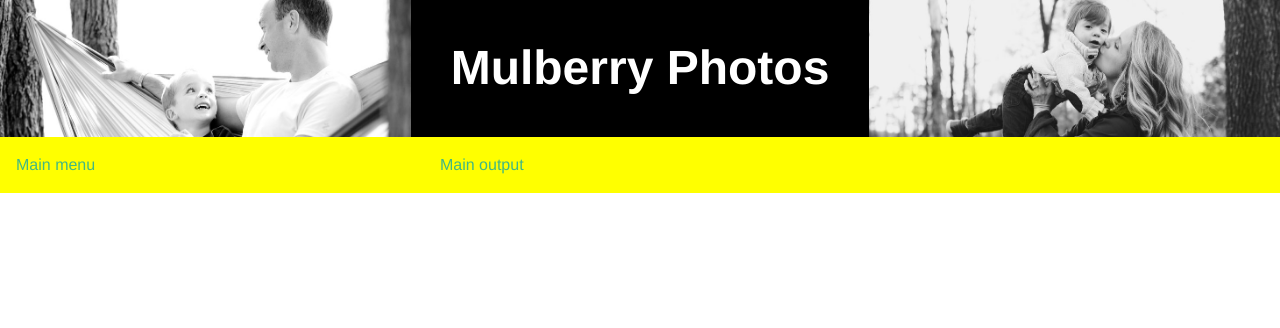
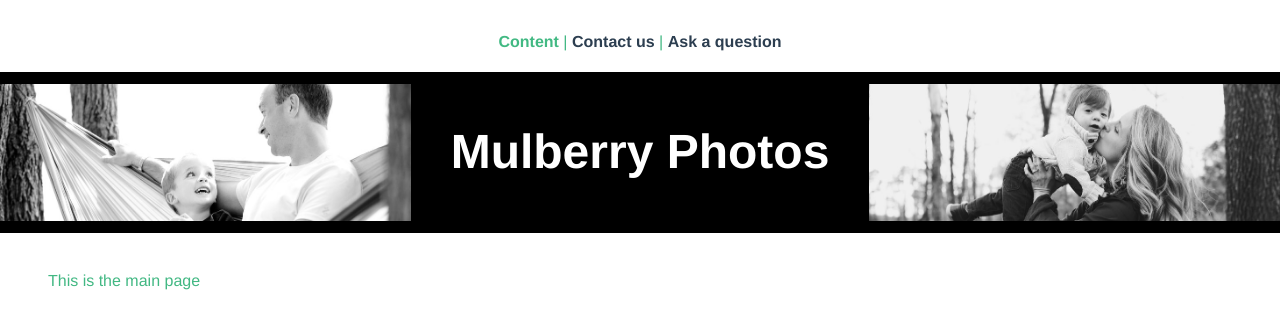
Before and after one commit to gawalls/MulberryPhotos-Vue, a Vue app in the folder singlepagesite/: page /home in a window 1280 px wide. Shown: the top 328 px of the page. Built offline with nearby package versions, Linux system fonts and the light colour scheme.

Commit message:
adds navbar component - needs styling

```diff
--- a/singlepagesite/src/App.vue
+++ b/singlepagesite/src/App.vue
@@ -1,39 +1,43 @@
 <template>
   <div id="app">
+    <section id="navBar">
+      <MainMenuNavBar />
+    </section>
     <section id="headerBanner">
       <div class="columns is-vcentered is-centered">
         <div class="column is-hidden-touch is-one-third">
           <div class="image is-3by1">
-          <img isfullwidth src="./assets/HeroImage1.jpg"/>
+            <img isfullwidth src="./assets/HeroImage1.jpg" />
           </div>
         </div>
         <div class="column has-text-centered">
-          <h1 class="headerBannerH1 title is-size-3-mobile is-size-1-tablet">Mulberry Photos</h1>
+          <h1 class="headerBannerH1 title is-size-3-mobile is-size-1-tablet">
+            Mulberry Photos
+          </h1>
         </div>
         <div class="column is-hidden-touch is-one-third">
           <div class="image is-3by1">
-            <img isfullwidth src="./assets/HeroImage2.jpg"/>
+            <img isfullwidth src="./assets/HeroImage2.jpg" />
           </div>
         </div>
       </div>
     </section>
     <section id="mainOutput">
-      <div class="columns">
-        <div class="column is-one-third">
-          <p>Main menu</p>
-        </div>
-        <div class="column">
-          <p>Main output</p>
-        </div>
+      <div class="">
+        <router-view />
       </div>
     </section>
   </div>
 </template>
 
 <script>
+import MainMenuNavBar from "@/components/MainMenuNavBar.vue";
 
 export default {
-  name: "App"
+  name: "App",
+  components: {
+    MainMenuNavBar
+  }
 };
 </script>
 
@@ -60,4 +64,20 @@ export default {
     }
   }
 }
+
+#headerBanner {
+  padding: 0em;
+  background-color: black;
+  text-align: left;
+  color: white;
+
+  .headerBannerH1 {
+    color: white;
+  }
+}
+
+#mainOutput {
+  text-align: left;
+  padding: 3em;
+}
 </style>
--- a/singlepagesite/src/assets/scss/index.scss
+++ b/singlepagesite/src/assets/scss/index.scss
@@ -1,19 +1,2 @@
 @import "bulma";
 @import "variables";
-
-#headerBanner {
-  padding: 0em;
-  background-color: black;
-  text-align: left;
-  color: white;
-
-  .headerBannerH1 {
-    color: white;
-  }
-}
-
-#mainOutput {
-  background-color: yellow;
-  text-align: left;
-  padding: 1em;
-}
--- a/singlepagesite/src/components/MainMenuNavBar.vue
+++ b/singlepagesite/src/components/MainMenuNavBar.vue
@@ -1,9 +1,25 @@
 <template>
   <div id="nav">
-    <router-link to="/">Home</router-link> |
-    <router-link to="/about">About</router-link>
-    <router-view />
+    <router-link to="/home">Content</router-link> |
+    <router-link to="/about">Contact us</router-link> |
+    <router-link to="/askquestion">Ask a question</router-link>
   </div>
+
+  <!--
+    <nav class="navbar" role="navigation" aria-label="main navigation">
+  <div class="navbar-brand">
+    <a class="navbar-item" href="https://bulma.io">
+      <img src="https://bulma.io/images/bulma-logo.png" alt="Bulma: Free, open source, and modern CSS framework based on Flexbox" width="112" height="28">
+    </a>
+
+    <a role="button" class="navbar-burger" aria-label="menu" aria-expanded="false">
+      <span aria-hidden="true"></span>
+      <span aria-hidden="true"></span>
+      <span aria-hidden="true"></span>
+    </a>
+  </div>
+</nav>
+  -->
 </template>
 
 <script>
--- a/singlepagesite/src/router/index.js
+++ b/singlepagesite/src/router/index.js
@@ -18,10 +18,16 @@ const routes = [
     path: "/about",
     name: "About",
     // route level code-splitting
-    // this generates a separate chunk (about.[hash].js) for this route
+    // this generates a separate chunk (sitecontent.[hash].js) for this route
     // which is lazy-loaded when the route is visited.
     component: () =>
-      import(/* webpackChunkName: "about" */ "../views/About.vue")
+      import(/* webpackChunkName: "sitecontent" */ "../views/About.vue")
+  },
+  {
+    path: "/askquestion",
+    name: "AskQuestion",
+    component: () =>
+      import(/* webpackChunkName: "sitecontent" */ "../views/AskQuestion.vue")
   },
   {
     path: "*",
--- a/singlepagesite/src/views/About.vue
+++ b/singlepagesite/src/views/About.vue
@@ -1,5 +1,48 @@
 <template>
-  <div class="about">
-    <h1>This is an about page</h1>
+  <div class="home">
+    <button @click="showModal = true">Show Modal</button>
+    <Modal
+      message="Are you sure you would like confirm?"
+      :isOpen="showModal"
+      @handleNo="closeModal"
+      @handleYes="handleModalYes"
+    >
+    </Modal>
   </div>
 </template>
+
+<script>
+// @ is an alias to /src
+import Modal from "@/components/Modal";
+import { data } from "../shared";
+
+export default {
+  name: "About",
+  data() {
+    return {
+      tData: [],
+      showModal: false
+    };
+  },
+  components: {
+    Modal
+  },
+  async created() {
+    await this.loadData();
+  },
+  methods: {
+    async loadData() {
+      this.tData = [];
+      this.tData = await data.getData();
+    },
+    closeModal() {
+      this.showModal = false;
+    },
+    handleModalYes() {
+      this.closeModal();
+      alert("modal save");
+      //code will go here to deal with yes
+    }
+  }
+};
+</script>
--- /dev/null
+++ b/singlepagesite/src/views/AskQuestion.vue
@@ -0,0 +1,11 @@
+<template>
+  <p>ask a question</p>
+</template>
+
+<script>
+export default {
+  name: "AskQuestion"
+};
+</script>
+
+<style lang="scss" scoped></style>
--- a/singlepagesite/src/views/Home.vue
+++ b/singlepagesite/src/views/Home.vue
@@ -1,48 +1,11 @@
 <template>
-  <div class="home">
-    <button @click="showModal = true">Show Modal</button>
-    <Modal
-      message="Are you sure you would like confirm?"
-      :isOpen="showModal"
-      @handleNo="closeModal"
-      @handleYes="handleModalYes"
-    >
-    </Modal>
+  <div class="about">
+    <h1>This is the main page</h1>
   </div>
 </template>
 
 <script>
-// @ is an alias to /src
-import Modal from "@/components/Modal";
-import { data } from "../shared";
-
 export default {
-  name: "Home",
-  data() {
-    return {
-      tData: [],
-      showModal: false
-    };
-  },
-  components: {
-    Modal
-  },
-  async created() {
-    await this.loadData();
-  },
-  methods: {
-    async loadData() {
-      this.tData = [];
-      this.tData = await data.getData();
-    },
-    closeModal() {
-      this.showModal = false;
-    },
-    handleModalYes() {
-      this.closeModal();
-      alert("modal save");
-      //code will go here to deal with yes
-    }
-  }
-};
+  name: "Home"
+}
 </script>
```
